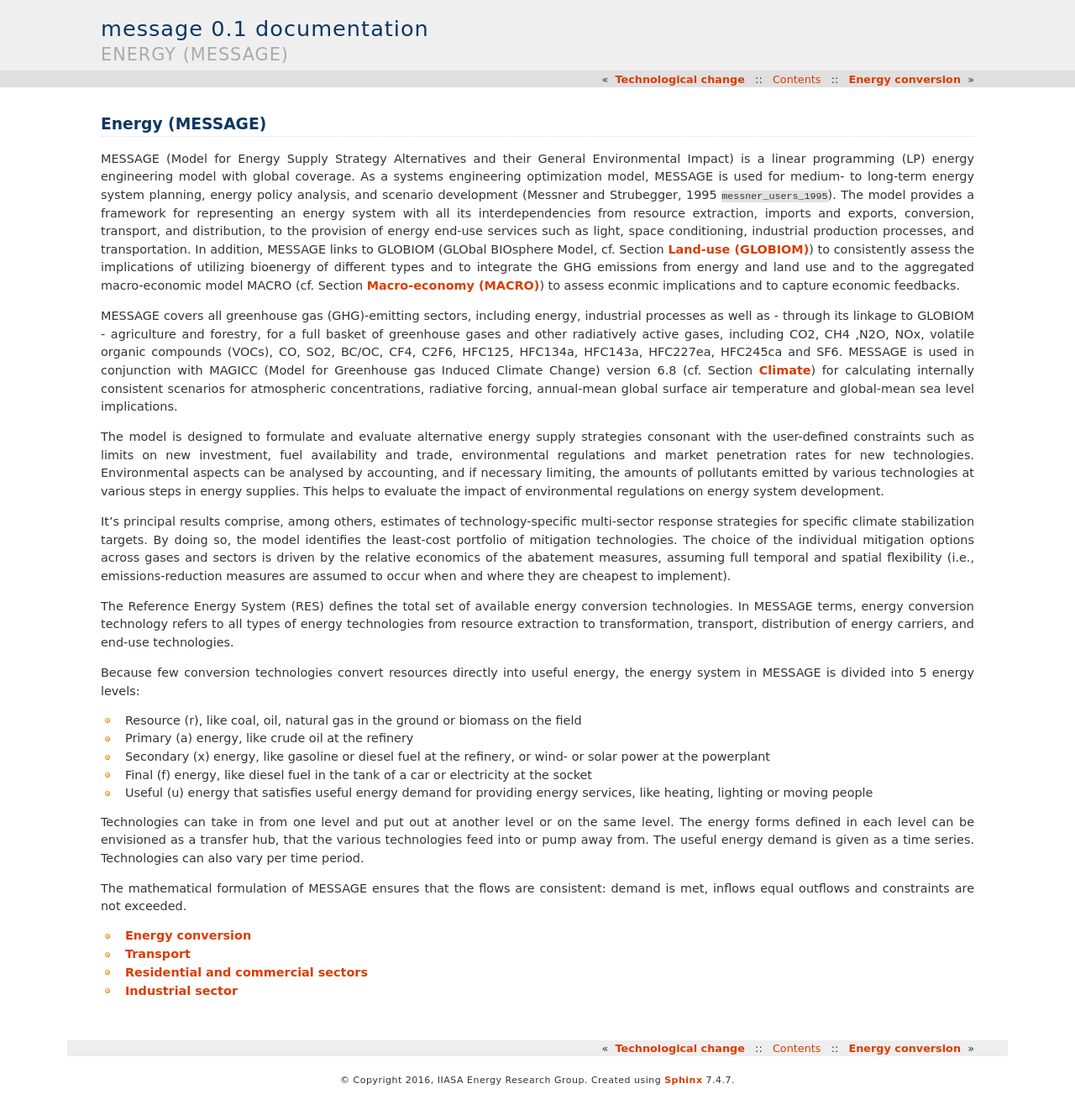
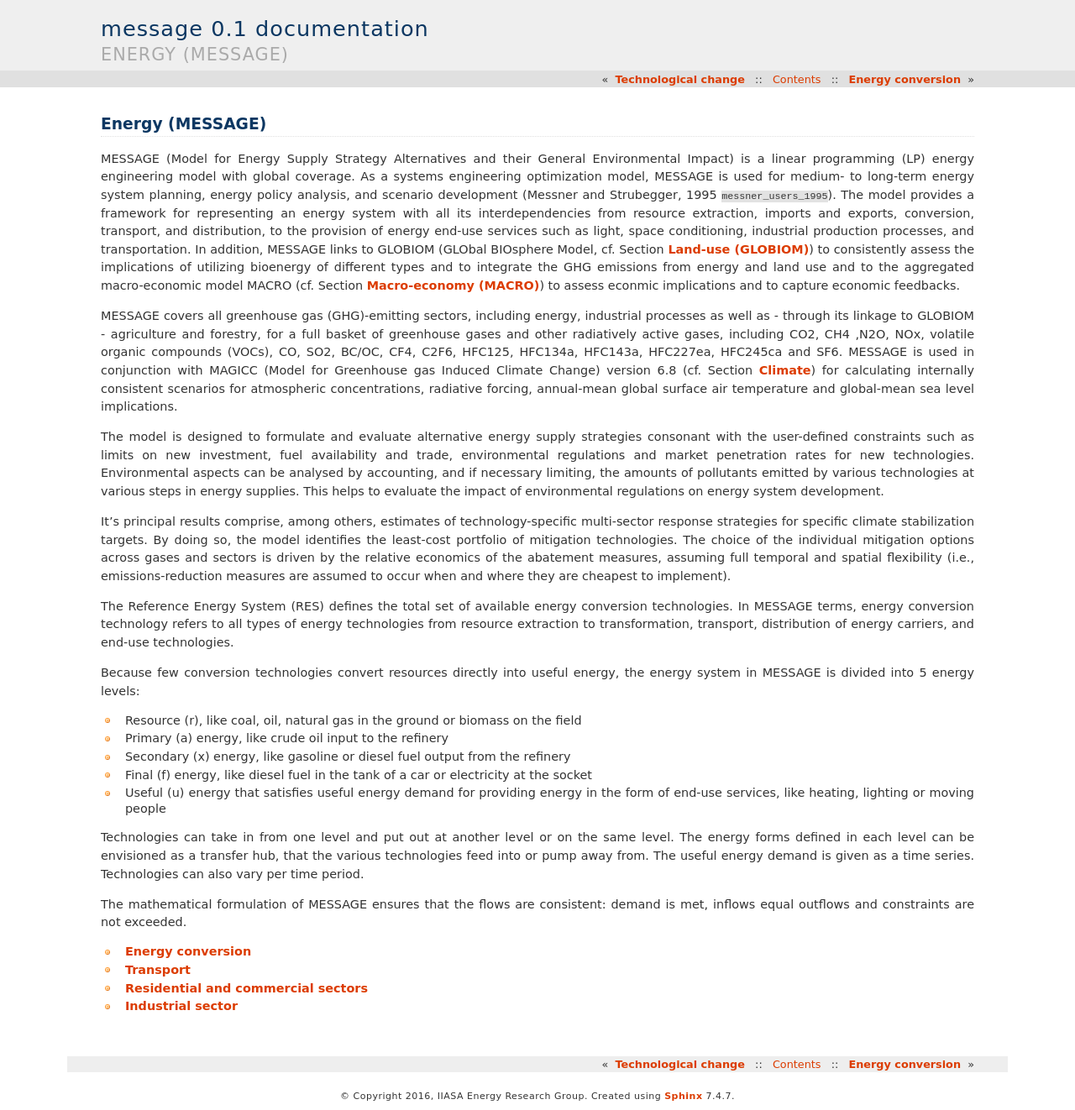
Before and after one commit to yiyi1991/message-ix-models, a Sphinx documentation site: the page built from doc/global/source/message_globiom/energy/index.rst, in a window 1280 px wide. Shown: the whole page at 84% size. Built offline with Sphinx 7.4.7, drawn with Linux system fonts in a browser that asks for light colours; pages that are not in the unit, such as notebooks, are missing from menus; cross-references to code outside the pages are shown as plain code.

Commit message:
Update index.rst

```diff
--- a/doc/global/source/message_globiom/energy/index.rst
+++ b/doc/global/source/message_globiom/energy/index.rst
@@ -32,10 +32,10 @@ of energy technologies from resource extraction to transformation, transport, di
 Because few conversion technologies convert resources directly into useful energy, the energy system in MESSAGE is divided into 5 energy levels:
 
 * Resource (r), like coal, oil, natural gas in the ground or biomass on the field
-* Primary (a) energy, like crude oil at the refinery
-* Secondary (x) energy, like gasoline or diesel fuel at the refinery, or wind- or solar power at the powerplant
+* Primary (a) energy, like crude oil input to the refinery
+* Secondary (x) energy, like gasoline or diesel fuel output from the refinery
 * Final (f) energy, like diesel fuel in the tank of a car or electricity at the socket
-* Useful (u) energy that satisfies useful energy demand for providing energy services, like heating, lighting or moving people
+* Useful (u) energy that satisfies useful energy demand for providing energy in the form of end-use services, like heating, lighting or moving people
 
 Technologies can take in from one level and put out at another level or on the same level. The energy forms defined in each level can be envisioned as a transfer hub,
 that the various technologies feed into or pump away from. The useful energy demand is given as a time series. Technologies can also vary per time period.
```
